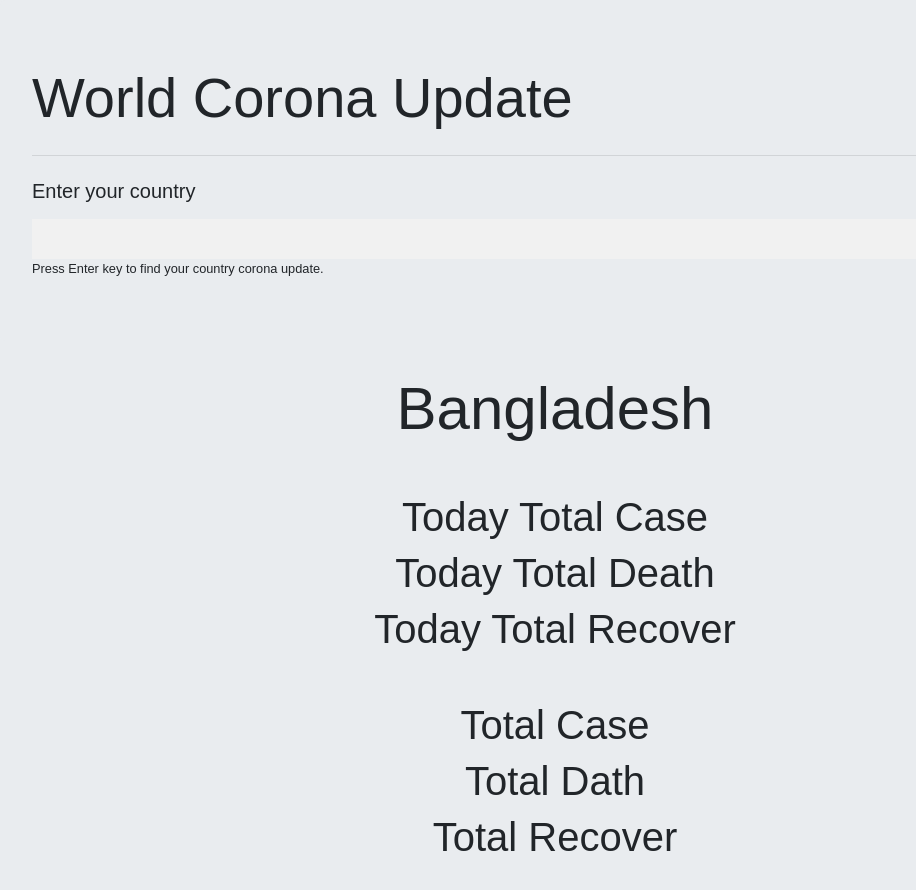
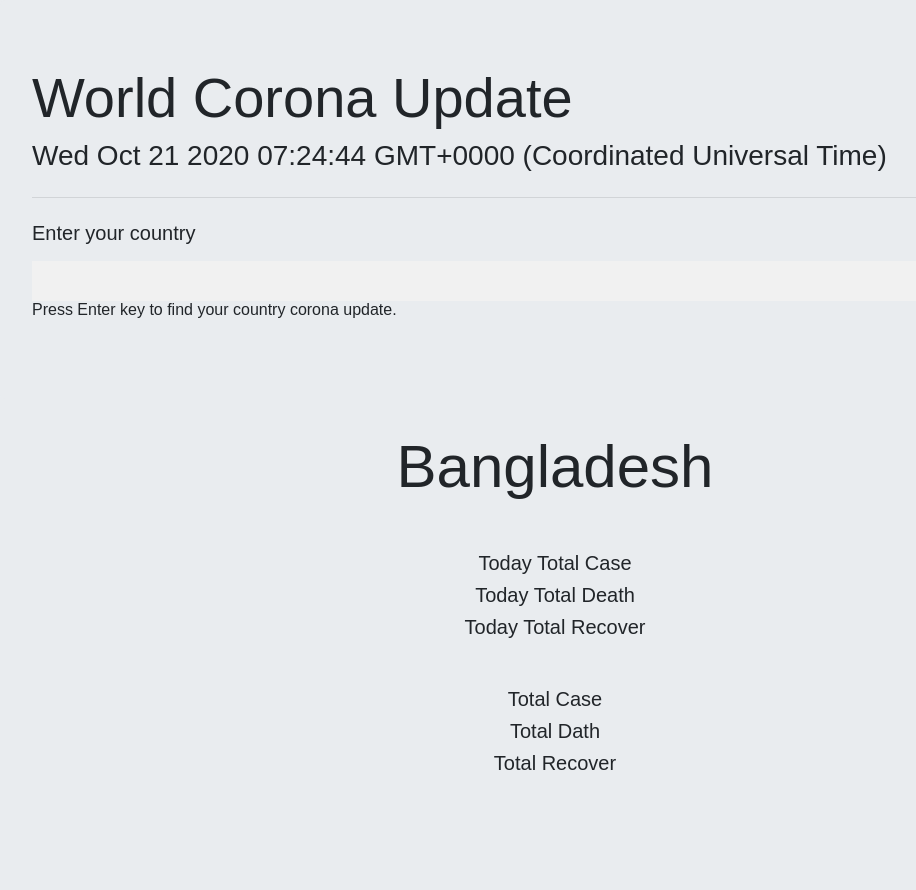
Before and after one commit to mdbappymia/corona, a plain HTML site: page index.html in a window 1280 px wide. Shown: the whole page, without its empty margins (85-1001 px from the left). After the commit the page ends 823 px from the top, so only its background shows below. Drawn offline with nearby package versions, Linux system fonts and the light colour scheme; no server answers.

Commit message:
update all contry

```diff
--- a/css/style.css
+++ b/css/style.css
@@ -1,5 +1,8 @@
 body {
   background-color: #e9ecef;
+}
+.h1 {
+  font-size: 20px;
 }
 .country-name {
   font-size: 60px;
--- a/index.html
+++ b/index.html
@@ -12,13 +12,19 @@
     <div class="container">
         <div class="jumbotron">
             <h1 class="display-4">World Corona Update</h1>
-            <h2 id="date"></h2>
+            <h3 id="date">
+              <script >
+                var d = new Date();
+
+                document.write(d)
+              </script>
+            </h3>
             <hr class="my-4">
             <p class="lead">Enter your country</p>
             <input type="text" id="input-country">
-            <small>
+            <p>
               Press Enter key to find your country corona update.
-            </small>
+            </p>
           </div>
     </div>
     <div class="container">
@@ -28,13 +34,13 @@
 
 
 
-        <h1 class="t-t-case-h">Today Total Case</h1>
+        <h1 class="h1 t-t-case-h">Today Total Case</h1>
         <div class="t-t-case" id="t-t-case"></div>
 
-        <h1 class="t-t-death-h">Today Total Death</h1>
+        <h1 class="h1 t-t-death-h">Today Total Death</h1>
         <div class="t-t-death" id="t-t-death"></div>
 
-        <h1 class="t-t-recover-h">Today Total Recover</h1>
+        <h1 class="h1 t-t-recover-h">Today Total Recover</h1>
         <div class="t-t-recover" id="t-t-recover"></div>
       </div>
       <!--Total-->
@@ -42,13 +48,13 @@
 
 
 
-        <h1 class="total-case-h">Total Case</h1>
+        <h1 class="h1 total-case-h">Total Case</h1>
         <div class="total-case" id="total-case"></div>
 
-        <h1 class="total-death-h">Total Dath</h1>
+        <h1 class="h1 total-death-h">Total Dath</h1>
         <div class="total-dath" id="total-death"></div>
 
-        <h1 class="total-recover-h">Total Recover</h1>
+        <h1 class="h1 total-recover-h">Total Recover</h1>
         <div class="total-recover" id="total-recover"></div>
       </div>
 
--- a/js/main.js
+++ b/js/main.js
@@ -39,9 +39,9 @@ axios.get(BASE_URL)
         function allCountrySet(c) {
             const menu = document.querySelector('#container');
             menu.appendChild(createMenuItem("Country Name: " + c.Country)).className = 'allCountryName';
-            menu.appendChild(createMenuItem("New Confirmed: " + c.NewConfirmed)).className = 'allCountryTTCase';
-            menu.appendChild(createMenuItem("New Deaths: " + c.NewDeaths)).className = 'allCountryTTDeaths';
-            menu.appendChild(createMenuItem("New Recovered: " + c.NewRecovered)).className = 'allCountryTTRecovered';
+            menu.appendChild(createMenuItem("New Confirmed: " + c.NewConfirmed)).className = 'allCountryTTCase bg-warning';
+            menu.appendChild(createMenuItem("New Deaths: " + c.NewDeaths)).className = 'allCountryTTDeaths bg-danger';
+            menu.appendChild(createMenuItem("New Recovered: " + c.NewRecovered)).className = `allCountryTTRecovered bg-success`;
             menu.appendChild(createMenuItem("Total Confirmed: " + c.TotalConfirmed)).className = 'allCountryTTCase';
             menu.appendChild(createMenuItem("Total Deaths: " + c.TotalDeaths)).className = 'allCountryTDeadts';
             menu.appendChild(createMenuItem("Total Recovered: " + c.TotalRecovered)).className = 'allCountryTRecovered';
```
